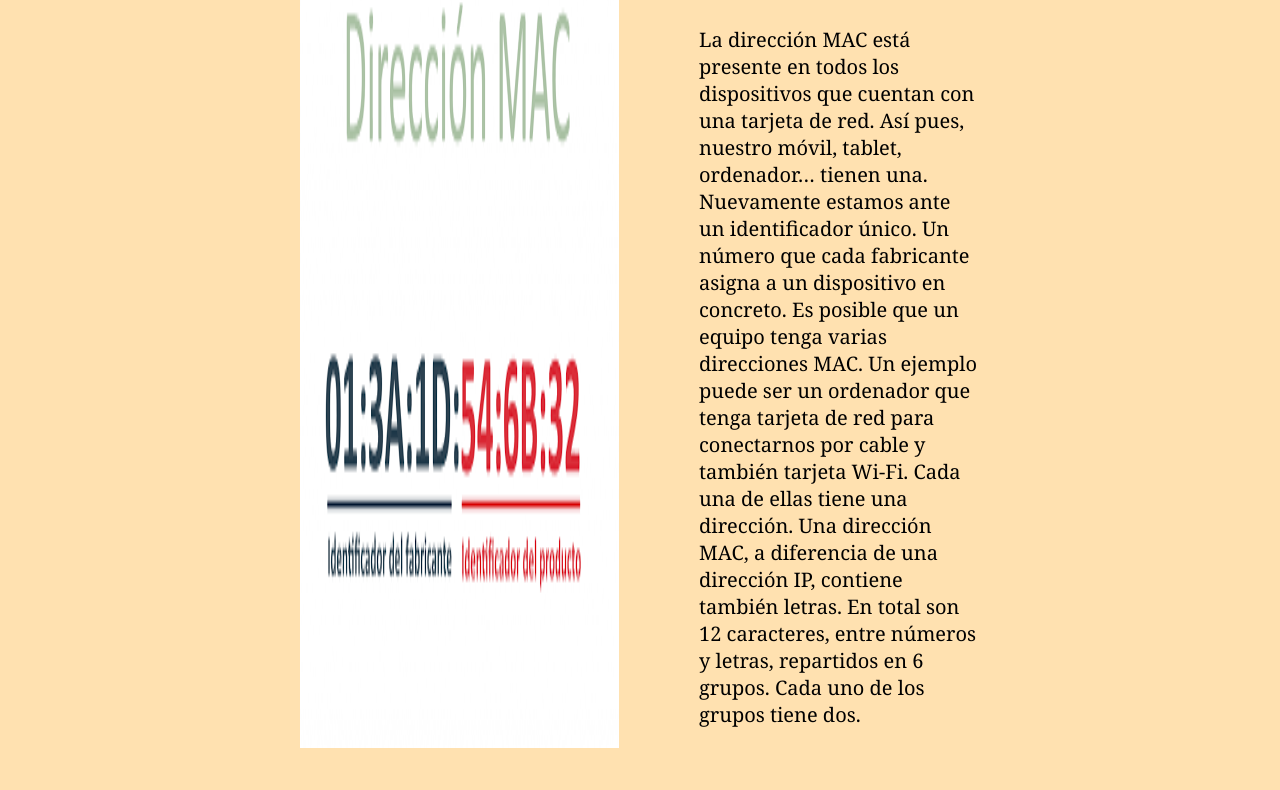
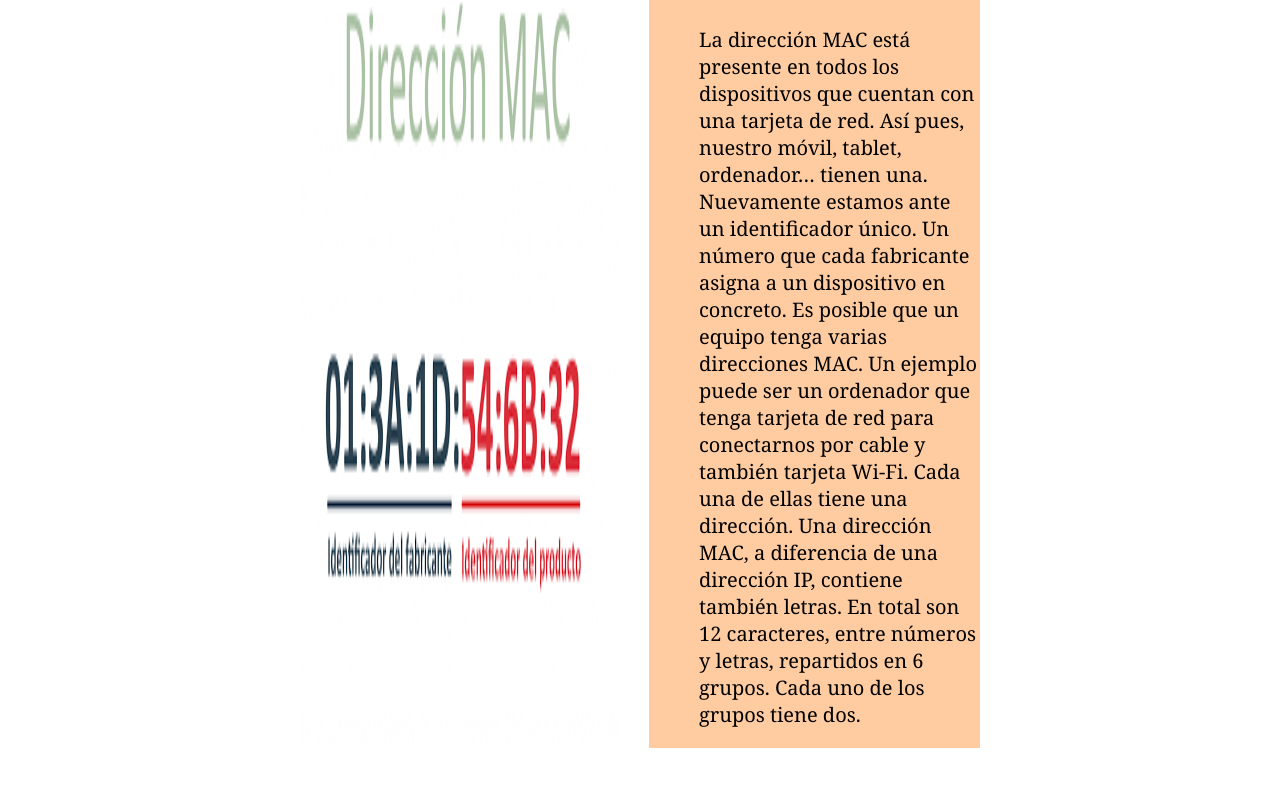
Before and after one commit to jaaviaarques/hectordavidjuanjavi, a plain HTML site: page MAC.html in a window 1280 px wide. Shown: the part 452-1242 px from the top of the page. Drawn offline with nearby package versions, Linux system fonts and the light colour scheme.

Commit message:
Update styles.css

```diff
--- a/styles.css
+++ b/styles.css
@@ -355,7 +355,7 @@ divh2 {
     flex-direction: row;
     padding: 250px 300px;
     gap: 30px;
-    background-color: FFE1B0;
+
     align-self: center;
   justify-self: center;
 
@@ -367,7 +367,7 @@ divh2 {
     text-align: initial;
     max-width: 1400px;
     padding-left: 50px;
-
+    background-color: FFCBA0;
 }
 
 .container202{
```
